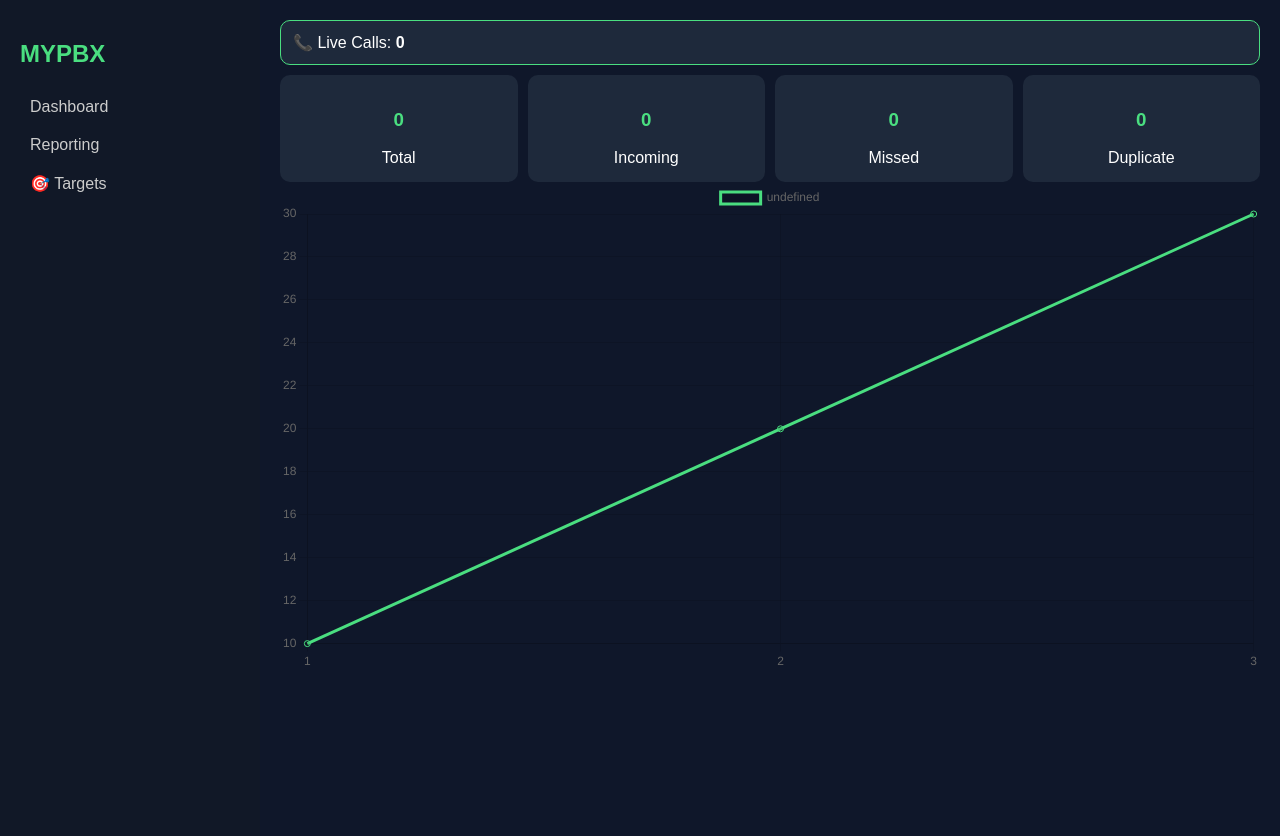
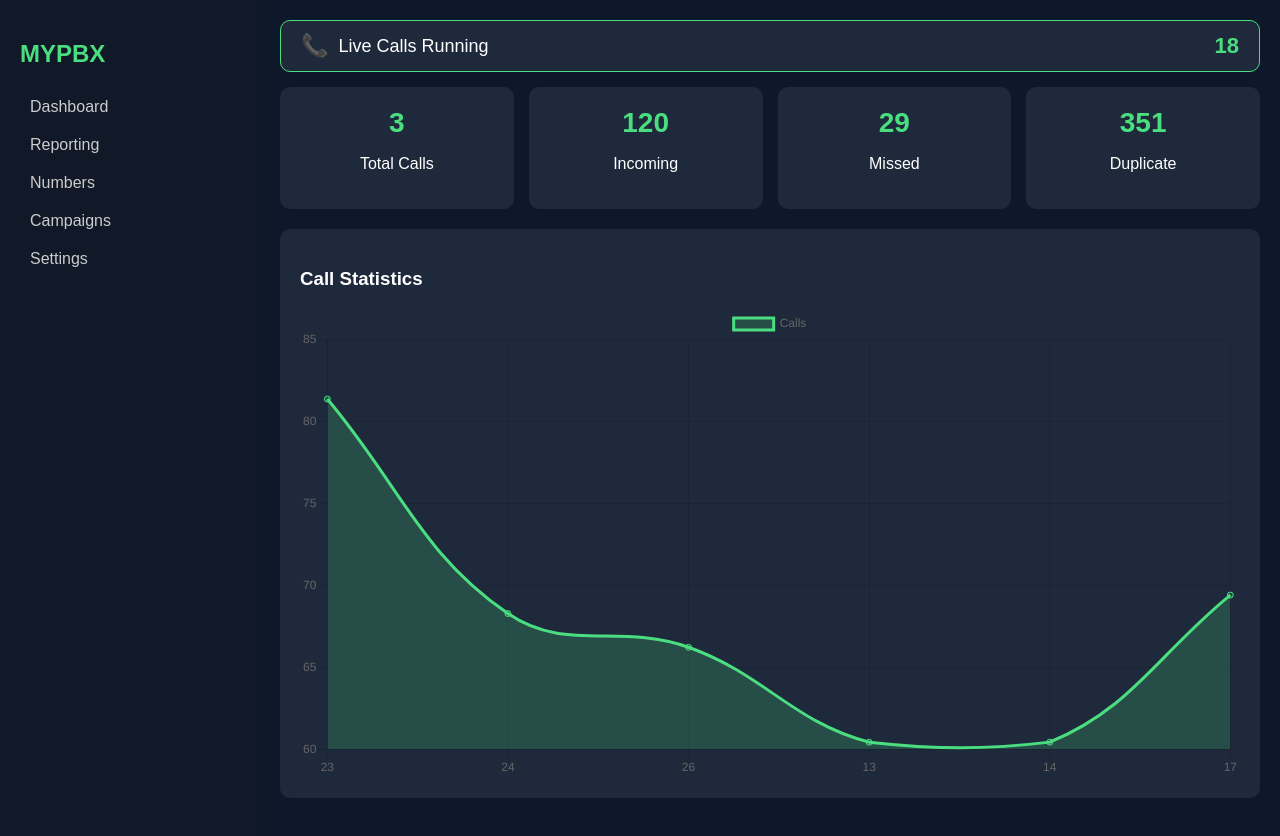
Before and after one commit to malviya2025d-cmyk/Ai-deep, a plain HTML site: page dashboard.html in a window 1280 px wide. Drawn offline with nearby package versions, Linux system fonts and the light colour scheme.

Commit message:
Update dashboard.html

```diff
--- a/dashboard.html
+++ b/dashboard.html
@@ -2,6 +2,7 @@
 <html>
 <head>
 <title>Live PBX Dashboard</title>
+
 <script src="https://cdn.jsdelivr.net/npm/chart.js"></script>
 
 <style>
@@ -13,14 +14,18 @@ body{
   color:white;
 }
 
-/* sidebar */
+/* Sidebar */
 .sidebar{
   width:220px;
   height:100vh;
   background:#111827;
   padding:20px;
 }
-.sidebar h2{color:#4ade80;}
+
+.sidebar h2{
+  color:#4ade80;
+}
+
 .sidebar a{
   display:block;
   color:#ccc;
@@ -28,51 +33,80 @@ body{
   text-decoration:none;
 }
 
-/* main */
-.main{flex:1;padding:20px}
-
-/* LIVE */
-.live-bar{
-  background:#1e293b;
-  padding:12px;
-  border-radius:10px;
-  border:1px solid #4ade80;
-  margin-bottom:10px;
+.sidebar a:hover{
+  background:#1f2937;
 }
 
-/* cards */
-.cards{display:flex;gap:10px}
+/* Main */
+.main{
+  flex:1;
+  padding:20px;
+}
+
+/* 🔴 LIVE CALL BAR */
+.live-bar{
+  display:flex;
+  align-items:center;
+  justify-content:space-between;
+  background:#1e293b;
+  padding:12px 20px;
+  border-radius:10px;
+  margin-bottom:15px;
+  border:1px solid #4ade80;
+}
+
+.live-left{
+  display:flex;
+  align-items:center;
+  gap:10px;
+  font-size:18px;
+}
+
+.phone-icon{
+  font-size:22px;
+  animation:ring 1s infinite;
+}
+
+@keyframes ring{
+  0%{transform:rotate(0deg);}
+  25%{transform:rotate(15deg);}
+  50%{transform:rotate(-15deg);}
+  75%{transform:rotate(10deg);}
+  100%{transform:rotate(0deg);}
+}
+
+.live-count{
+  font-size:22px;
+  color:#4ade80;
+  font-weight:bold;
+}
+
+/* Cards */
+.cards{
+  display:flex;
+  gap:15px;
+}
+
 .card{
   flex:1;
   background:#1e293b;
-  padding:15px;
+  padding:20px;
   border-radius:10px;
   text-align:center;
 }
-.card h3{color:#4ade80}
 
-/* popup bottom */
-.popup{
-  position:fixed;
-  bottom:20px;
-  left:20px;
-  background:#1e293b;
-  padding:15px;
-  border-radius:10px;
-  display:none;
-  border:1px solid #4ade80;
+.card h3{
+  color:#4ade80;
+  margin:0;
+  font-size:28px;
 }
 
-/* target panel */
-.target{
-  position:fixed;
-  right:0;
-  top:0;
-  width:300px;
-  height:100%;
-  background:#111827;
-  padding:10px;
-  display:none;
+/* Chart */
+.chart-box{
+  margin-top:20px;
+  background:#1e293b;
+  padding:20px;
+  border-radius:10px;
 }
 </style>
 
@@ -80,136 +114,104 @@ body{
 
 <body>
 
+<!-- Sidebar -->
 <div class="sidebar">
   <h2>MYPBX</h2>
-  <a href="dashboard.html">Dashboard</a>
-  <a href="reporting.html">Reporting</a>
-  <a href="#" onclick="openTarget()">🎯 Targets</a>
+  <a href="#">Dashboard</a>
+  <a href="#">Reporting</a>
+  <a href="#">Numbers</a>
+  <a href="#">Campaigns</a>
+  <a href="#">Settings</a>
 </div>
 
+<!-- Main -->
 <div class="main">
 
+  <!-- 🔴 LIVE CALL BAR -->
   <div class="live-bar">
-    📞 Live Calls: <b id="live">0</b>
+    <div class="live-left">
+      <span class="phone-icon">📞</span>
+      <span>Live Calls Running</span>
+    </div>
+
+    <div class="live-count" id="liveCalls">0</div>
   </div>
 
+  <!-- Cards -->
   <div class="cards">
-    <div class="card"><h3 id="t">0</h3>Total</div>
-    <div class="card"><h3 id="i">0</h3>Incoming</div>
-    <div class="card"><h3 id="m">0</h3>Missed</div>
-    <div class="card"><h3 id="d">0</h3>Duplicate</div>
+    <div class="card">
+      <h3 id="total">148</h3>
+      <p>Total Calls</p>
+    </div>
+
+    <div class="card">
+      <h3 id="incoming">122</h3>
+      <p>Incoming</p>
+    </div>
+
+    <div class="card">
+      <h3 id="missed">26</h3>
+      <p>Missed</p>
+    </div>
+
+    <div class="card">
+      <h3 id="duplicate">416</h3>
+      <p>Duplicate</p>
+    </div>
   </div>
 
-  <canvas id="chart"></canvas>
+  <!-- Chart -->
+  <div class="chart-box">
+    <h3>Call Statistics</h3>
+    <canvas id="chart"></canvas>
+  </div>
 
 </div>
 
-<!-- POPUP -->
-<div class="popup" id="popup">
-  📞 Call from <span id="num"></span><br>
-  <button onclick="accept()">Accept</button>
-  <button onclick="reject()">Reject</button>
-</div>
+<script>
+const ctx = document.getElementById("chart");
 
-<!-- TARGET PANEL -->
-<div class="target" id="targetBox">
-  <h3>🎯 Targets</h3>
-
-  <input id="name" placeholder="Name"><br>
-  <input id="cap" placeholder="Cap"><br>
-  <input id="cc" placeholder="CC"><br>
-
-  <button onclick="addTarget()">Add</button>
-
-  <div id="list"></div>
-</div>
-
-<script>
-
-let chart = new Chart(document.getElementById("chart"),{
-  type:"line",
-  data:{labels:["1","2","3"],datasets:[{data:[10,20,30],borderColor:"#4ade80"}]}
+let chart = new Chart(ctx, {
+  type: "line",
+  data: {
+    labels: ["23","24","26","13","14","17"],
+    datasets: [{
+      label: "Calls",
+      data: [30,50,40,80,60,90],
+      borderColor: "#4ade80",
+      backgroundColor: "rgba(74,222,128,0.2)",
+      fill: true,
+      tension: 0.4
+    }]
+  }
 });
 
-let calls = JSON.parse(localStorage.getItem("calls"))||[];
-let targets = JSON.parse(localStorage.getItem("targets"))||[];
-let currentCall=null;
+// 🔴 LIVE SYSTEM
+setInterval(() => {
 
-/* TARGET SYSTEM */
-function openTarget(){
-  targetBox.style.display="block";
-  renderTargets();
-}
+  // live calls counter (top bar)
+  let live = Math.floor(Math.random() * 20);
+  document.getElementById("liveCalls").innerText = live;
 
-function addTarget(){
-  targets.push({
-    name:name.value,
-    cap:cap.value,
-    cc:cc.value,
-    calls:0
-  });
-  localStorage.setItem("targets",JSON.stringify(targets));
-  renderTargets();
-}
+  // stats update
+  document.getElementById("total").innerText = Math.floor(Math.random()*200);
+  document.getElementById("incoming").innerText = Math.floor(Math.random()*150);
+  document.getElementById("missed").innerText = Math.floor(Math.random()*50);
+  document.getElementById("duplicate").innerText = Math.floor(Math.random()*500);
 
-function renderTargets(){
-  list.innerHTML="";
-  targets.forEach(t=>{
-    list.innerHTML+=`<div style="background:#1e293b;margin:5px;padding:5px">${t.name} (${t.calls})</div>`;
-  });
-}
+  // chart update
+  chart.data.datasets[0].data = [
+    Math.random()*100,
+    Math.random()*100,
+    Math.random()*100,
+    Math.random()*100,
+    Math.random()*100,
+    Math.random()*100
+  ];
 
-/* ROUTING */
-function getTarget(){
-  if(targets.length==0) return "SYSTEM";
-  targets.sort((a,b)=>a.calls-b.calls);
-  targets[0].calls++;
-  localStorage.setItem("targets",JSON.stringify(targets));
-  return targets[0].name;
-}
-
-/* LIVE */
-setInterval(()=>{
-
-  live.innerText=Math.floor(Math.random()*20);
-  t.innerText=Math.floor(Math.random()*200);
-  i.innerText=Math.floor(Math.random()*150);
-  m.innerText=Math.floor(Math.random()*50);
-  d.innerText=Math.floor(Math.random()*400);
-
-  chart.data.datasets[0].data=[Math.random()*100,Math.random()*100,Math.random()*100];
   chart.update();
 
-  currentCall={
-    from:"+91"+Math.floor(Math.random()*9999999999),
-    to:getTarget(),
-    time:new Date().toLocaleString()
-  };
-
-  num.innerText=currentCall.from;
-  popup.style.display="block";
-
-},6000);
-
-/* ACCEPT */
-function accept(){
-
-  calls.push({
-    date:currentCall.time,
-    from:currentCall.from,
-    to:currentCall.to,
-    status:"IN CALL"
-  });
-
-  localStorage.setItem("calls",JSON.stringify(calls));
-  popup.style.display="none";
-}
-
-/* REJECT */
-function reject(){
-  popup.style.display="none";
-}
-
+}, 2000);
 </script>
 
 </body>
```
